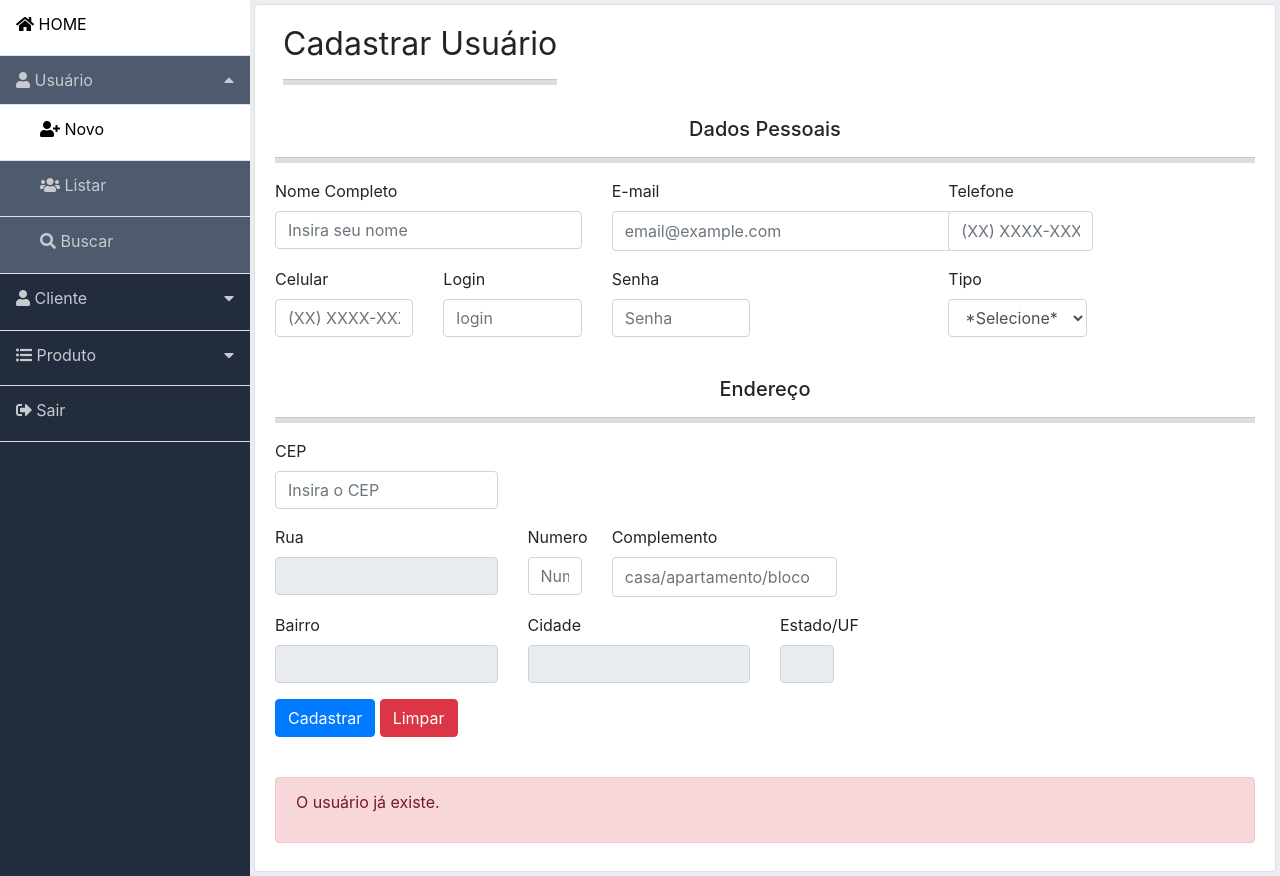
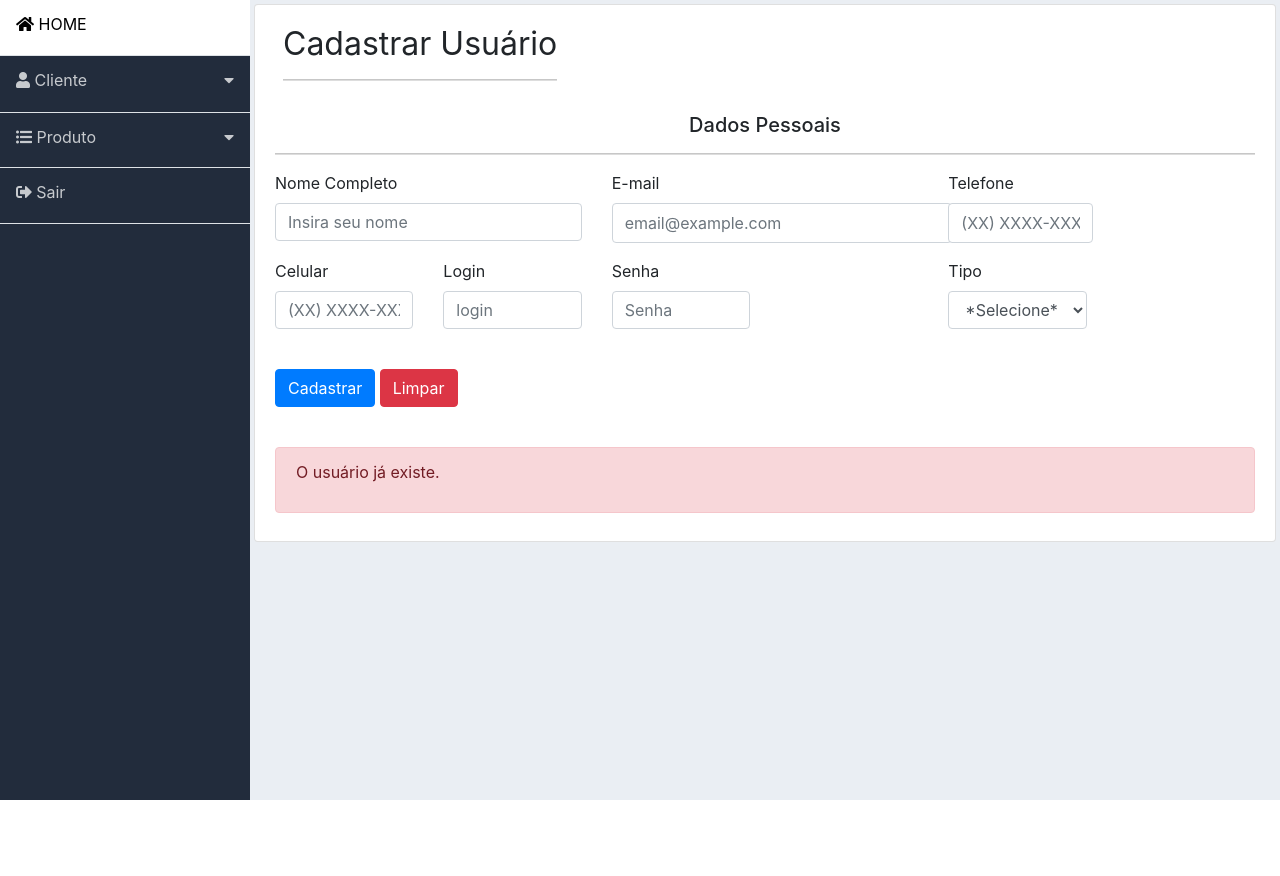
Before and after one commit to emersonnnb/AppWebSenac, a PHP site: page /usuario_cadastro.php in a window 1280 px wide. After the commit the page ends 800 px from the top, so only its background shows below. Run offline with PHP 8.4, Linux system fonts and the light colour scheme; a user stored in the database is signed in; data comes from the database, SQL or seed files in the repository; some libraries are stand-ins or nearby versions.

Commit message:
ajuste crud e ocultação de MENU

```diff
--- a/conexao/conexao.php
+++ b/conexao/conexao.php
@@ -6,7 +6,6 @@ $banco 	  = 'comercio';
 $conexao  = mysqli_connect($servidor, $usuario, $senha, $banco);
 mysqli_set_charset($conexao, "utf8");
 
-if(mysqli_connect_error()):
-	echo "Erro na conexão: ".mysqli_connect_error();
+if (mysqli_connect_error()) :
+	echo "Erro na conexão: " . mysqli_connect_error();
 endif;
-?>
--- a/includes/footer.php
+++ b/includes/footer.php
@@ -1,8 +1,9 @@
 </div>
-    <!--<script src="https://code.jquery.com/jquery-3.2.1.slim.min.js"></script>-->
-    <script src="https://cdnjs.cloudflare.com/ajax/libs/popper.js/1.12.9/umd/popper.min.js"></script>
-    <script src="https://maxcdn.bootstrapcdn.com/bootstrap/4.0.0/js/bootstrap.min.js"></script>
-    <script src="js/dashboard.js"></script>
+<!--<script src="https://code.jquery.com/jquery-3.2.1.slim.min.js"></script>-->
+<script src="https://cdnjs.cloudflare.com/ajax/libs/popper.js/1.12.9/umd/popper.min.js"></script>
+<script src="https://maxcdn.bootstrapcdn.com/bootstrap/4.0.0/js/bootstrap.min.js"></script>
+<script src="js/dashboard.js"></script>
+<script src="js/menu.js"></script>
 </body>
 
 </html>
--- a/includes/header.php
+++ b/includes/header.php
@@ -18,18 +18,16 @@ $menu = (isset($page)) ? $page : 'index';
     <link rel="stylesheet" href="css/dashboard.css">
 </head>
 
-<body>
+<body <?php echo ($result !== 1) ? 'onload="removeUser()"' : null; ?>>
     <div class="d-flex">
         <nav class="sidebar">
             <ul class="list-unstyled">
                 <li class="border-bottom"><a href="home.php"><i class="fas fa-home"></i> HOME</a></li>
 
-                <li class="border-bottom "><a href="#submenu1" data-toggle="collapse"
-                        <?php echo ($menu == 'novo_usuario' || $menu == 'listar_usuario' || $menu == 'buscar_usuario') ? 'aria-expanded="true"' : 'null'; ?>>
+                <li class="border-bottom " id="menuUsuario"><a href="#submenu1" data-toggle="collapse" <?php echo ($menu == 'novo_usuario' || $menu == 'listar_usuario' || $menu == 'buscar_usuario') ? 'aria-expanded="true"' : 'null'; ?>>
                         <i class="fas fa-user"></i>
                         Usuário </a>
-                    <ul id="submenu1"
-                        <?php echo ($menu == 'novo_usuario' || $menu == 'listar_usuario' || $menu == 'buscar_usuario') ? 'class="list-unstyled collapse show"' : 'class="list-unstyled collapse"'; ?>>
+                    <ul id="submenu1" <?php echo ($menu == 'novo_usuario' || $menu == 'listar_usuario' || $menu == 'buscar_usuario') ? 'class="list-unstyled collapse show"' : 'class="list-unstyled collapse"'; ?>>
 
                         <li class="border-bottom border-top <?php echo ($menu == 'novo_usuario') ? 'active' : null; ?>">
                             <a href="usuario_cadastro.php"><i class="fas fa-user-plus"></i> Novo </a>
@@ -41,28 +39,20 @@ $menu = (isset($page)) ? $page : 'index';
                         <li <?php echo ($menu == 'buscar_usuario') ? 'class="active"' : null; ?>>
                             <a href="usuario_buscar.php"><i class="fas fa-search"></i> Buscar </a>
                         </li>
+                </li>
+            </ul>
+            <li><a href="#submenu2" data-toggle="collapse" <?php echo ($menu == 'novo_cliente' || $menu == 'listar_cliente') ? 'aria-expanded="true"' : 'null'; ?>>
+                    <i class="fas fa-user"></i>
+                    Cliente </a>
+                <ul id="submenu2" <?php echo ($menu == 'novo_cliente' || $menu == 'listar_cliente') ? 'class="list-unstyled collapse show"' : 'class="list-unstyled collapse"'; ?>>
+                    <li class="border-top
+                            <?php echo ($menu == 'novo_cliente') ? 'active' : null; ?>"><a href="cliente_cadastro.php"><i class="fas fa-user-plus"></i> Novo </a></li>
+                    <li <?php echo ($menu == 'listar_cliente') ? 'class="active"' : null; ?>><a href="cliente_list.php"><i class="fas fa-users"></i> Listar </a></li>
                 </ul>
             </li>
-                <li><a href="#submenu2" data-toggle="collapse"
-                        <?php echo ($menu == 'novo_cliente' || $menu == 'listar_cliente') ? 'aria-expanded="true"' : 'null'; ?>>
-                        <i class="fas fa-user"></i>
-                        Cliente </a>
-                    <ul id="submenu2"
-                        <?php echo ($menu == 'novo_cliente' || $menu == 'listar_cliente') ? 'class="list-unstyled collapse show"' : 'class="list-unstyled collapse"'; ?>>
-                        <li class="border-top
-                            <?php echo ($menu == 'novo_cliente') ? 'active' : null; ?>"><a
-                                href="cliente_cadastro.php"><i class="fas fa-user-plus"></i> Novo </a></li>
-                        <li <?php echo ($menu == 'listar_cliente') ? 'class="active"' : null; ?>><a
-                                href="cliente_list.php"><i class="fas fa-users"></i> Listar </a></li>
-                    </ul>
-                </li>
-                <li class="border-bottom border-top"><a href="#submenu3" data-toggle="collapse"
-                        <?php echo ($menu == 'novo_produto' || $menu == 'listar_produto') ? 'aria-expanded="true"' : 'null'; ?>><i
-                            class="fas fa-list-ul"></i> Produto</a>
-                    <ul id="submenu3"
-                        <?php echo ($menu == 'novo_produto' || $menu == 'listar_produto') ? 'class="list-unstyled collapse show"' : 'class="list-unstyled collapse"'; ?>>
-                        <li class="border-top <?php echo ($menu == 'novo_produto') ? 'active' : null; ?>"><a
-                                href="produto_cadastro.php"><i class="fas fa-tags"></i> Novo</a></li>
+            <li class="border-bottom border-top"><a href="#submenu3" data-toggle="collapse" <?php echo ($menu == 'novo_produto' || $menu == 'listar_produto') ? 'aria-expanded="true"' : 'null'; ?>><i class="fas fa-list-ul"></i> Produto</a>
+                <ul id="submenu3" <?php echo ($menu == 'novo_produto' || $menu == 'listar_produto') ? 'class="list-unstyled collapse show"' : 'class="list-unstyled collapse"'; ?>>
+                    <li class="border-top <?php echo ($menu == 'novo_produto') ? 'active' : null; ?>"><a href="produto_cadastro.php"><i class="fas fa-tags"></i> Novo</a></li>
                     <li class="border-top <?php echo ($menu == 'listar_produto') ? 'active' : null; ?>">
                         <a href="produto_list.php"><i class="fas fa-tags"></i> Listar</a>
                     </li>
--- a/index.php
+++ b/index.php
@@ -24,14 +24,12 @@
             <form action="logar.php" method="POST" class="log-form">
                 <div class="form-group">
                     <label class="log-user"> Login do Usuário</label>
-                    <input class="form-control log-user" type="text" name="usuario" placeholder="Digite o seu login"
-                        autocomplete="off" required />
+                    <input class="form-control log-user" type="text" name="usuario" placeholder="Digite o seu login" autocomplete="off" required />
                 </div>
 
                 <div class="form-group">
                     <label class="log-pass">Senha</label>
-                    <input class="form-control log-pass" type="password" name="senha" placeholder="Digite sua senha"
-                        autocomplete="off" required />
+                    <input class="form-control log-pass" type="password" name="senha" placeholder="Digite sua senha" autocomplete="off" required />
                 </div>
                 <button type="submit" class="log-btn-entrar">Entrar</button>
             </form><br>
--- /dev/null
+++ b/js/menu.js
@@ -0,0 +1,4 @@
+function removeUser() {
+  let limenu = document.getElementById("menuUsuario");
+  limenu.parentNode.removeChild(limenu);
+}
--- /dev/null
+++ b/phpinfo.php
@@ -0,0 +1,2 @@
+<?php
+phpinfo();
--- a/usuario_cadastro.php
+++ b/usuario_cadastro.php
@@ -9,6 +9,7 @@ require('includes/header.php');
         $("#cpf").mask("000.000.000-00")
         $("#rg").mask("00.000.000-0")
         $("#celular").mask("(00)00000-0000")
+        $("#telefone").mask("(00)0000-0000")
 
         function limpa_formulário_cep() {
             // Limpa valores do formulário de cep.
@@ -18,58 +19,6 @@ require('includes/header.php');
             $("#uf").val("");
             $("#ibge").val("");
         }
-
-        //Quando o campo cep perde o foco.
-        $("#cep").blur(function() {
-
-            //Nova variável "cep" somente com dígitos.
-            var cep = $(this).val().replace(/\D/g, '');
-
-            //Verifica se campo cep possui valor informado.
-            if (cep != "") {
-
-                //Expressão regular para validar o CEP.
-                var validacep = /^[0-9]{8}$/;
-
-                //Valida o formato do CEP.
-                if (validacep.test(cep)) {
-
-                    //Preenche os campos com "..." enquanto consulta webservice.
-                    $("#rua").val("...");
-                    $("#bairro").val("...");
-                    $("#cidade").val("...");
-                    $("#uf").val("...");
-                    $("#ibge").val("...");
-
-                    //Consulta o webservice viacep.com.br/
-                    $.getJSON("https://viacep.com.br/ws/" + cep + "/json/?callback=?", function(dados) {
-
-                        if (!("erro" in dados)) {
-                            //Atualiza os campos com os valores da consulta.
-                            $("#rua").val(dados.logradouro);
-                            $("#bairro").val(dados.bairro);
-                            $("#cidade").val(dados.localidade);
-                            $("#uf").val(dados.uf);
-                            $("#ibge").val(dados.ibge);
-                        } //end if.
-                        else {
-                            //CEP pesquisado não foi encontrado.
-                            limpa_formulário_cep();
-                            alert("CEP não encontrado.");
-                        }
-                    });
-                } //end if.
-                else {
-                    //cep é inválido.
-                    limpa_formulário_cep();
-                    alert("Formato de CEP inválido.");
-                }
-            } //end if.
-            else {
-                //cep sem valor, limpa formulário.
-                limpa_formulário_cep();
-            }
-        });
     });
 </script>
 
@@ -83,14 +32,15 @@ require('includes/header.php');
             </div>
         </div>
         <div class="bg-white text-center">
-              <h3 class="display-4 titulo"><h5>Dados Pessoais</h5></h3>
+            <h3 class="display-4 titulo">
+                <h5>Dados Pessoais</h5>
+            </h3>
             <hr>
         </div>
         <style type="text/css">
-                  hr{
-                    background-color:#ddd;
-                    height: 5px;
-
+            hr {
+                background-color: #ddd;
+                height: 1px;
             }
         </style>
 
@@ -127,9 +77,9 @@ require('includes/header.php');
 
                 </div>
                 <div class="form-group col-md-2">
-                    <label for="nivel">Tipo</label>
-                    <select name="nivel" class="form-control" id="senha" placeholder="*Selecione*" name="senha"required>
-                        <option value=""selected="selected">*Selecione*</option>
+                    <label for="tipo">Tipo</label>
+                    <select name="tipo" class="form-control" id="tipo" placeholder="*Selecione*" name="tipo" required>
+                        <option value="" selected="selected">*Selecione*</option>
                         <option value="1">Usuário</option>
                         <option value="2">Administrador</option>
                     </select>
@@ -137,14 +87,16 @@ require('includes/header.php');
             </div>
 
 
-            <div class="bg-white text-center">
-              <br><h5>Endereço</h5></h4>
+            <!-- <div class="bg-white text-center">
+                <br>
+                <h5>Endereço</h5>
+                </h4>
             </div>
             <hr>
             <style type="text/css">
             h4 {
-                    height:90px;
-                    width:150px;
+                height: 90px;
+                width: 150px;
             }
             </style>
 
@@ -166,7 +118,8 @@ require('includes/header.php');
                 </div>
                 <div class="form-group col-lg-3">
                     <label for="complemento">Complemento</label>
-                    <input type="text" class="form-control" style="width:225px;height:40px;" id="complemento" name="complemento" placeholder="casa/apartamento/bloco" required>
+                    <input type="text" class="form-control" style="width:225px;height:40px;" id="complemento"
+                        name="complemento" placeholder="casa/apartamento/bloco" required>
                 </div>
             </div>
             <div class="row">
@@ -183,18 +136,16 @@ require('includes/header.php');
                     <input type="text" class="form-control" id="uf" name="uf" readonly>
                 </div>
 
-            </div>
-            <div class="row">
+            </div> -->
+            <div class="row mt-4">
                 <div class="form-group col-md">
                     <input type="submit" name="cadastrar" class="btn btn-primary" value="Cadastrar" />
                     <button type="reset" class="btn btn-danger">Limpar</button>
                 </div>
             </div>
 
-
-
-
-        </form><br>
+        </form>
+        <br>
         <?php
         if (isset($_SESSION['usuario_existe'])) :
         ?>
--- a/usuario_update.php
+++ b/usuario_update.php
@@ -10,7 +10,8 @@ if(isset($_POST['editar'])):
     $email = mysqli_real_escape_string($conexao, trim($_POST['email']));
     $telefone = mysqli_real_escape_string($conexao, trim($_POST['telefone']));
     $usuario = mysqli_real_escape_string($conexao, trim($_POST['login']));
-    $senha = mysqli_real_escape_string($conexao, trim(sha1($_POST['senha'])));
+    //$senha = mysqli_real_escape_string($conexao, trim(sha1($_POST['senha'])));
+    $senha = mysqli_real_escape_string($conexao, trim($_POST['senha']));
 
 
 	$sql = "UPDATE acesso_restrito SET nome = '$nome', email = '$email', telefone = '$telefone', senha = '$senha'  WHERE id_restrito = $id";
@@ -23,4 +24,3 @@ if(isset($_POST['editar'])):
 		header('Location: usuario_editar.php');
     endif;
 endif;
-?>
--- a/validacao.php
+++ b/validacao.php
@@ -5,10 +5,31 @@
     if ($_SESSION["usuario"] == "" || $_SESSION["usuario"] == null) {
         header("Location: index.php");
     }
-    $usuarioLogado = $_SESSION["usuario"];
-    $sql = "SELECT login FROM acesso_restrito WHERE id_restrito = $usuarioLogado ";
+
+    $usuarioLogado  = $_SESSION["usuario"];
+
+
+    $sql = "SELECT login FROM acesso_restrito WHERE id_restrito = $usuarioLogado";
     $retorno = mysqli_query($conexao, $sql);
     $array = mysqli_fetch_array($retorno);
-    //$nivel = $array['tipo_acesso'];
+    //$nivel = $array["tipo"];
     $user = "SELECT nome FROM acesso_restrito WHERE id_restrito = $usuarioLogado";
+
+
+
+
+
+
+
+
+
+
+    $script = "SELECT * FROM acesso_restrito WHERE id_restrito = $usuarioLogado and tipo = 2";
+    $nivel = mysqli_query($conexao, $script);
+    $result = mysqli_num_rows($nivel);
+
+
+
+
+
     ?>
```
Also changed, not shown: cliente_list.php (+8 -16 lines), logar.php (+13 -13 lines), usuario_cadastrar.php (+5 -5 lines), usuario_editar.php (+5 -10 lines), usuario_list.php (+7 -14 lines). Lines whose indentation alone changed are shown as unchanged.
